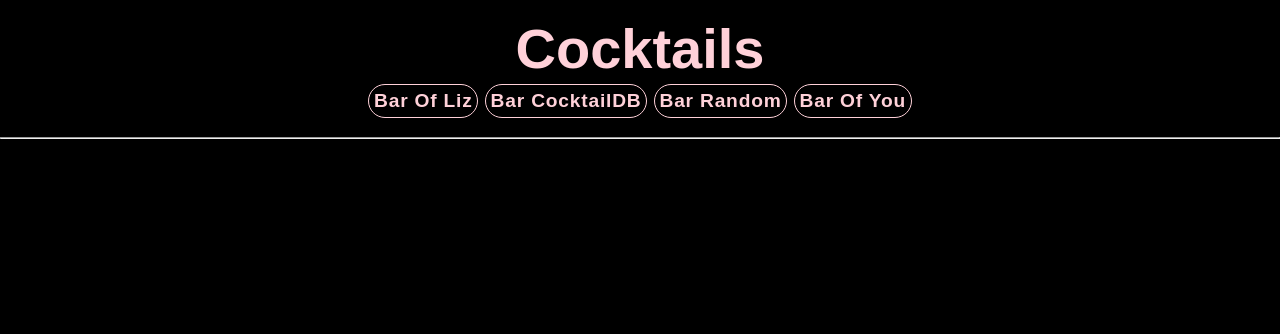
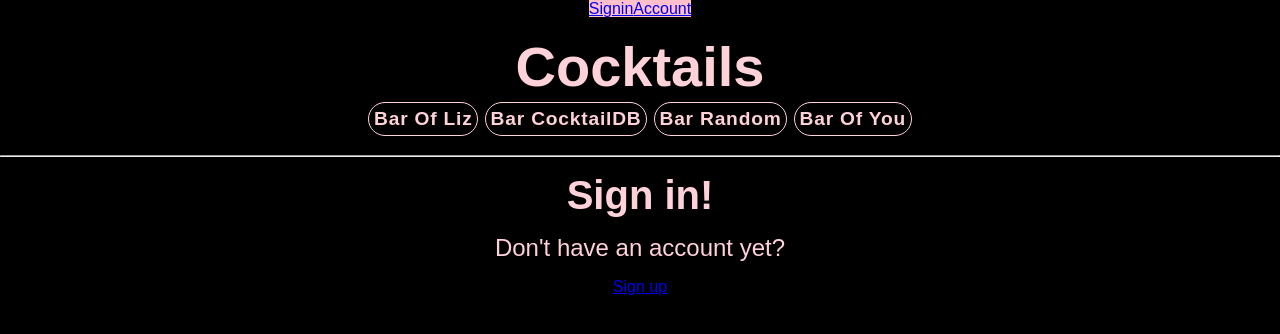
Before and after one commit to ESedrak/cocktail-list, a React (Create React App) app: page /Signin in a window 1280 px wide. Shown: the top 334 px of the page. Built offline with nearby package versions, Linux system fonts and the light colour scheme; a web font is replaced by a local one.

Commit message:
add links and header for signup and signin

```diff
--- a/src/App.css
+++ b/src/App.css
@@ -36,6 +36,14 @@
 	transform: translateY(-2px);
 }
 
+.App-details {
+	text-align: right;
+	background-color: rgb(255, 209, 217);
+}
+
+.App-acc {
+	background-color: pink;
+}
 /* mobile media queries */
 @media only screen and (max-width: 480px) {
 	h1 {
--- a/src/App.js
+++ b/src/App.js
@@ -5,12 +5,20 @@ import LizCocktails from "./components/barOfLiz/LizCocktails";
 import CocktailDb from "./components/barOfCocktailDb/CocktailDb";
 import Random from "./components/barOfRandom/Random";
 import You from "./components/barOfYou/You";
+import Signin from "./components/account/Signin";
+import Signup from "./components/account/Signup";
 
 function App() {
 	return (
 		<Router>
 			<div className="App">
 				<header className="App-header">
+					<Link to="/Signin" className="App-acc">
+						Signin
+					</Link>
+					<Link to="/Account" className="App-acc">
+						Account
+					</Link>
 					<h1>Cocktails</h1>
 					<nav className="App-nav">
 						<Link to="/" className="App-link">
@@ -35,6 +43,8 @@ function App() {
 					<Route path="/CocktailDb" element={<CocktailDb />} />
 					<Route path="/random" element={<Random />} />
 					<Route path="/You" element={<You />} />
+					<Route path="/Signin" element={<Signin />} />
+					<Route path="/Signup" element={<Signup />} />
 				</Routes>
 			</div>
 		</Router>
--- a/src/components/account/Signin.jsx
+++ b/src/components/account/Signin.jsx
@@ -1,7 +1,12 @@
+import { Link, useNavigate } from "react-router-dom";
+import headerDetails from "../../library/headerDetails";
+import Header from "../Header/Header";
+
 function Signin() {
 	return (
-		<div>
-			<h3>Hello from Signin</h3>
+		<div className="Signin">
+			<Header header={headerDetails.account.signin} />
+			<Link to="/Signup">Sign up</Link>
 		</div>
 	);
 }
--- a/src/components/account/Signup.jsx
+++ b/src/components/account/Signup.jsx
@@ -1,7 +1,11 @@
+import headerDetails from "../../library/headerDetails";
+import Header from "../Header/Header";
+
 function Signup() {
+	console.log(headerDetails);
 	return (
-		<div>
-			<h3>Hello from signup</h3>
+		<div className="Signup">
+			<Header header={headerDetails.account.signup} />
 		</div>
 	);
 }
--- a/src/library/headerDetails.js
+++ b/src/library/headerDetails.js
@@ -17,6 +17,16 @@ const headerDetails = {
 			msg: "Store your own cocktail list here!",
 		},
 	},
+	account: {
+		signin: {
+			header: "Sign in!",
+			msg: "Don't have an account yet?",
+		},
+		signup: {
+			header: "Sign up!",
+			msg: "Already have an account?",
+		},
+	},
 };
 
 export default headerDetails;
```
